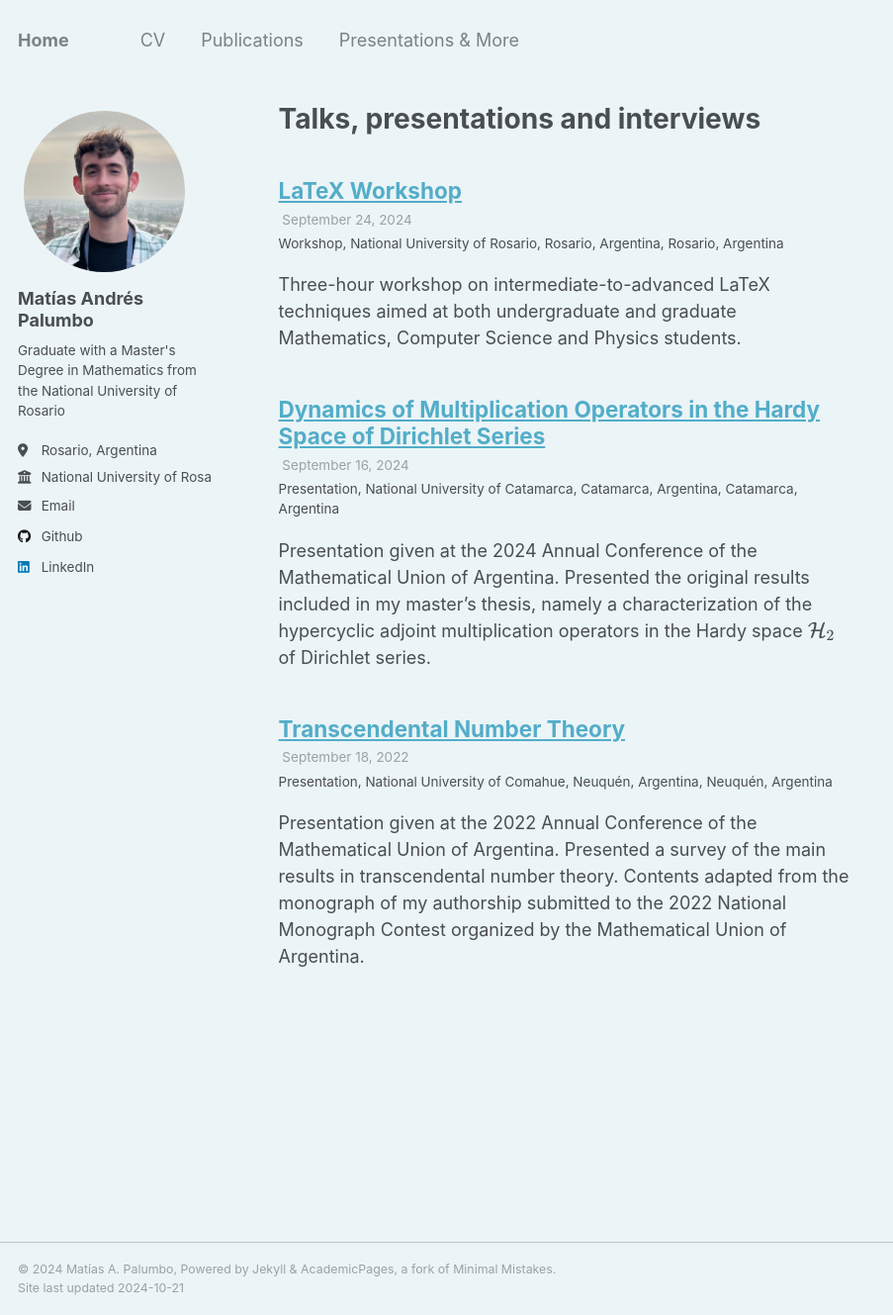
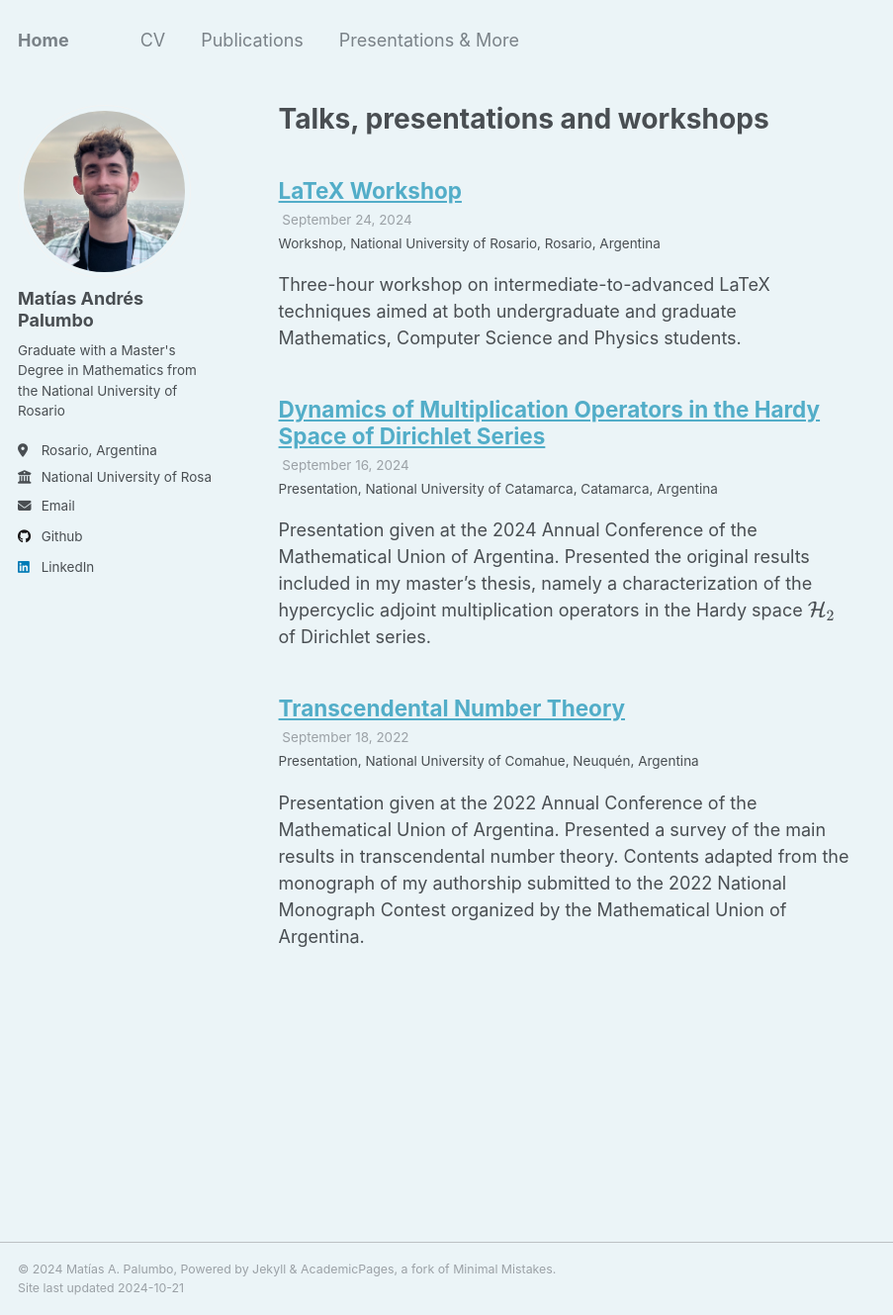
Before and after one commit to matiaspalumbo/matiaspalumbo.github.io, a Jekyll site: the page built from _pages/talks.html, in a window 1280 px wide and 1329 px high. Shown: the whole window at 99% size, without its empty margins (0-903 px from the left). Built offline with Jekyll 4.4.1, drawn with Linux system fonts in a browser that asks for light colours.

Commit message:
Tweaked venue info of talks

```diff
--- a/_pages/talks.html
+++ b/_pages/talks.html
@@ -1,6 +1,6 @@
 ---
 layout: archive
-title: "Talks, presentations and interviews"
+title: "Talks, presentations and workshops"
 permalink: /talks/
 author_profile: true
 ---
--- a/_talks/2022-09-18-1.md
+++ b/_talks/2022-09-18-1.md
@@ -3,7 +3,7 @@ title: "Transcendental Number Theory"
 collection: talks
 type: "Presentation"
 permalink: /talks/2022-09-18-1
-venue: "National University of Comahue, Neuquén, Argentina"
+venue: "National University of Comahue"
 date: 2022-09-18
 location: "Neuquén, Argentina"
 slidesurl: 'http://matiaspalumbo.github.io/files/monograph_beamer.pdf'
--- a/_talks/2024-09-16-1.md
+++ b/_talks/2024-09-16-1.md
@@ -3,7 +3,7 @@ title: "Dynamics of Multiplication Operators in the Hardy Space of Dirichlet Ser
 collection: talks
 type: "Presentation"
 permalink: /talks/2024-09-16-1
-venue: "National University of Catamarca, Catamarca, Argentina"
+venue: "National University of Catamarca"
 date: 2024-09-16
 location: "Catamarca, Argentina"
 slidesurl: 'http://matiaspalumbo.github.io/files/thesis_presentation_beamer.pdf'
--- a/_talks/2024-09-24-1.md
+++ b/_talks/2024-09-24-1.md
@@ -3,7 +3,7 @@ title: "LaTeX Workshop"
 collection: talks
 type: "Workshop"
 permalink: /talks/2024-09-24-1
-venue: "National University of Rosario, Rosario, Argentina"
+venue: "National University of Rosario"
 date: 2024-09-24
 location: "Rosario, Argentina"
 # slidesurl: 'http://matiaspalumbo.github.io/files/thesis_presentation_beamer.pdf'
```
